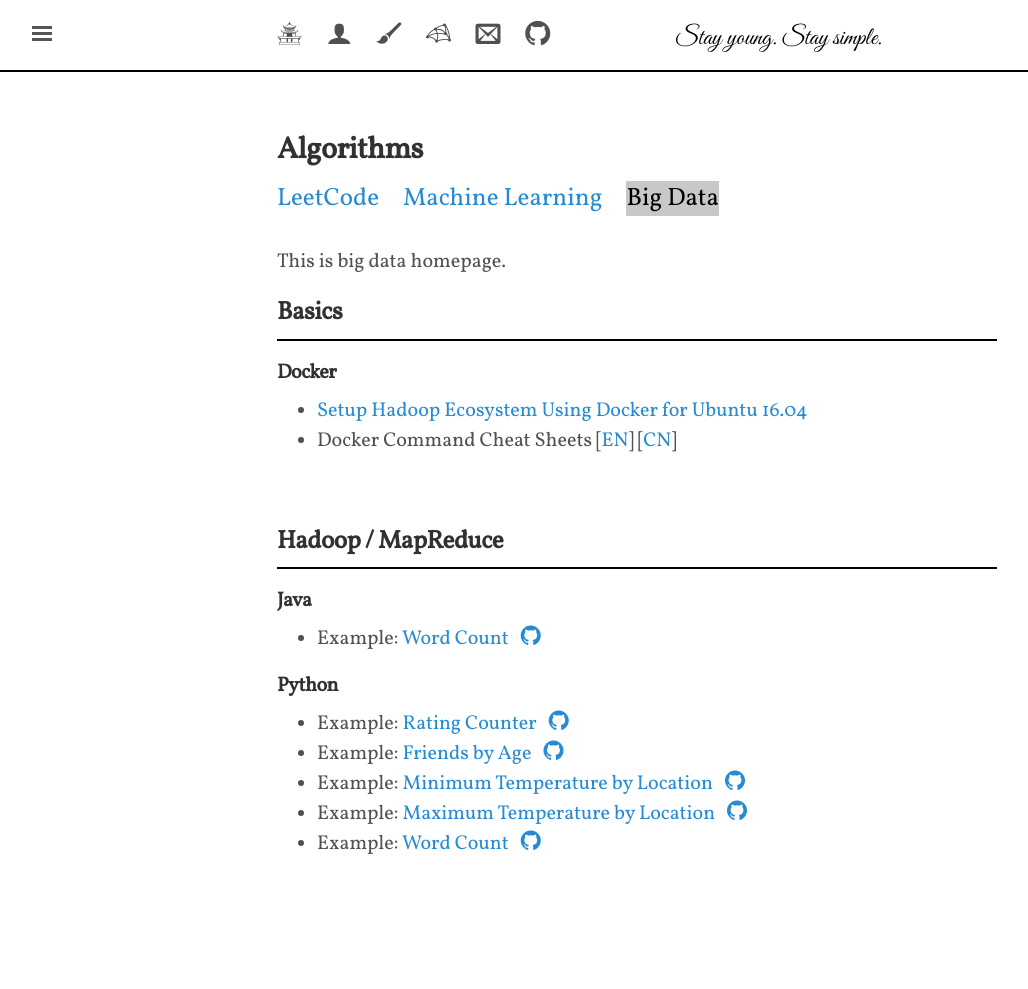
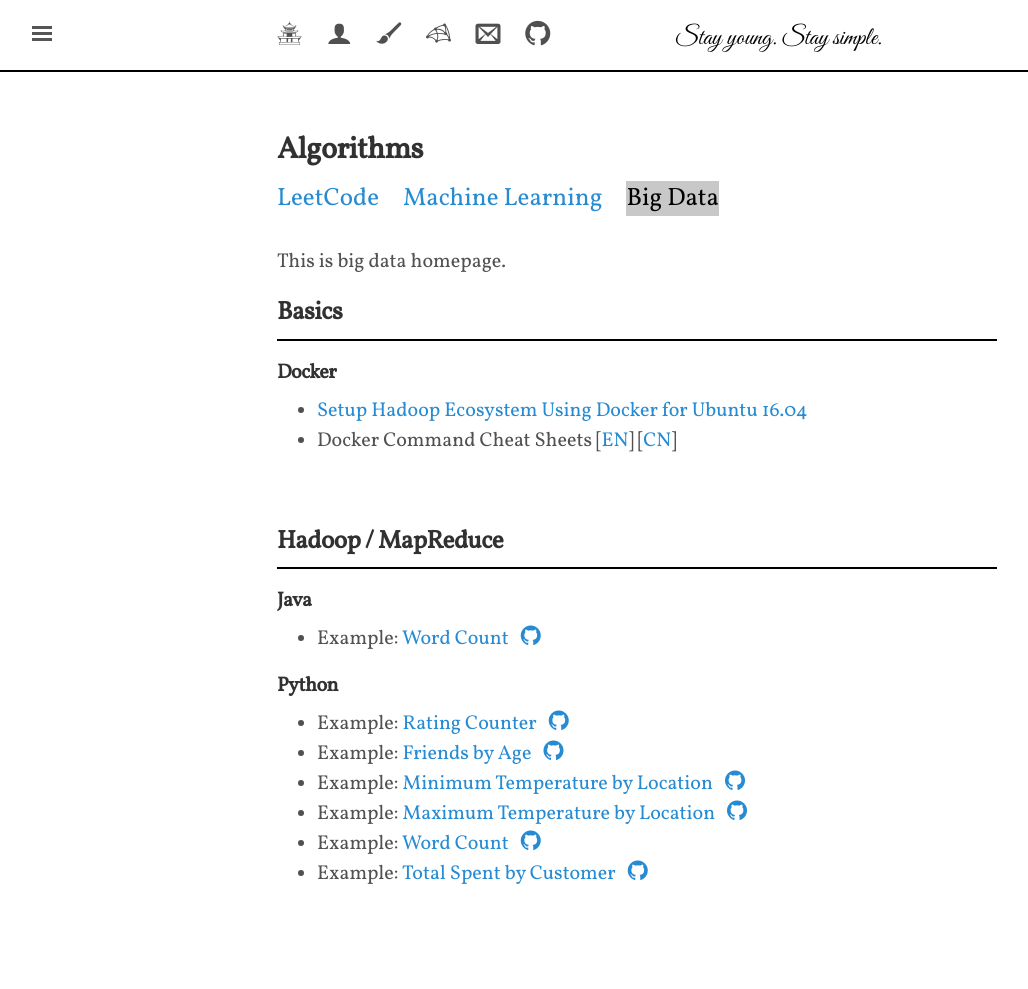
Before and after one commit to shevapato2008/myBlog, a Jekyll site: the page built from algorithms/bigdata/index.md, in a window 1280 px wide. Shown: the whole page, without its empty margins (3-1031 px from the left). Built offline with Jekyll 4.4.1, drawn with Linux system fonts in a browser that asks for light colours; nearby versions of some CDN libraries; some web fonts are replaced; before the commit the page ends 959 px from its top, so only the background shows below that.

Commit message:
Modified

```diff
--- a/algorithms/bigdata/index.md
+++ b/algorithms/bigdata/index.md
@@ -25,5 +25,7 @@
 + Example: [Minimum Temperature by Location]({{site.baseurl}}/algorithms/bigdata/mintemploc_python) &nbsp; <a class="icon-text" href="https://github.com/shevapato2008/HadoopMapReduce_Python/tree/master/3.%20Minimum%20Temperature%20By%20Location" title="Github Repository"><i class="mastheadicon icomoon-github1"></i></a>
 + Example: [Maximum Temperature by Location]({{site.baseurl}}/algorithms/bigdata/maxtemploc_python) &nbsp; <a class="icon-text" href="https://github.com/shevapato2008/HadoopMapReduce_Python/tree/master/4.%20Maximum%20Temperature%20By%20Location" title="Github Repository"><i class="mastheadicon icomoon-github1"></i></a>
 + Example: [Word Count]({{site.baseurl}}/algorithms/bigdata/wc_python) &nbsp; <a class="icon-text" href="https://github.com/shevapato2008/HadoopMapReduce_Python/tree/master/5.%20Word%20Count" title="Github Repository"><i class="mastheadicon icomoon-github1"></i></a>
++ Example: [Total Spent by Customer]({{site.baseurl}}/algorithms/bigdata/totalspent) &nbsp; <a class="icon-text" href="https://github.com/shevapato2008/HadoopMapReduce_Python/tree/master/6.%20Total%20Spent%20by%20Customer" title="Github Repository"><i class="mastheadicon icomoon-github1"></i></a>
+
 
 <br><br>
```
